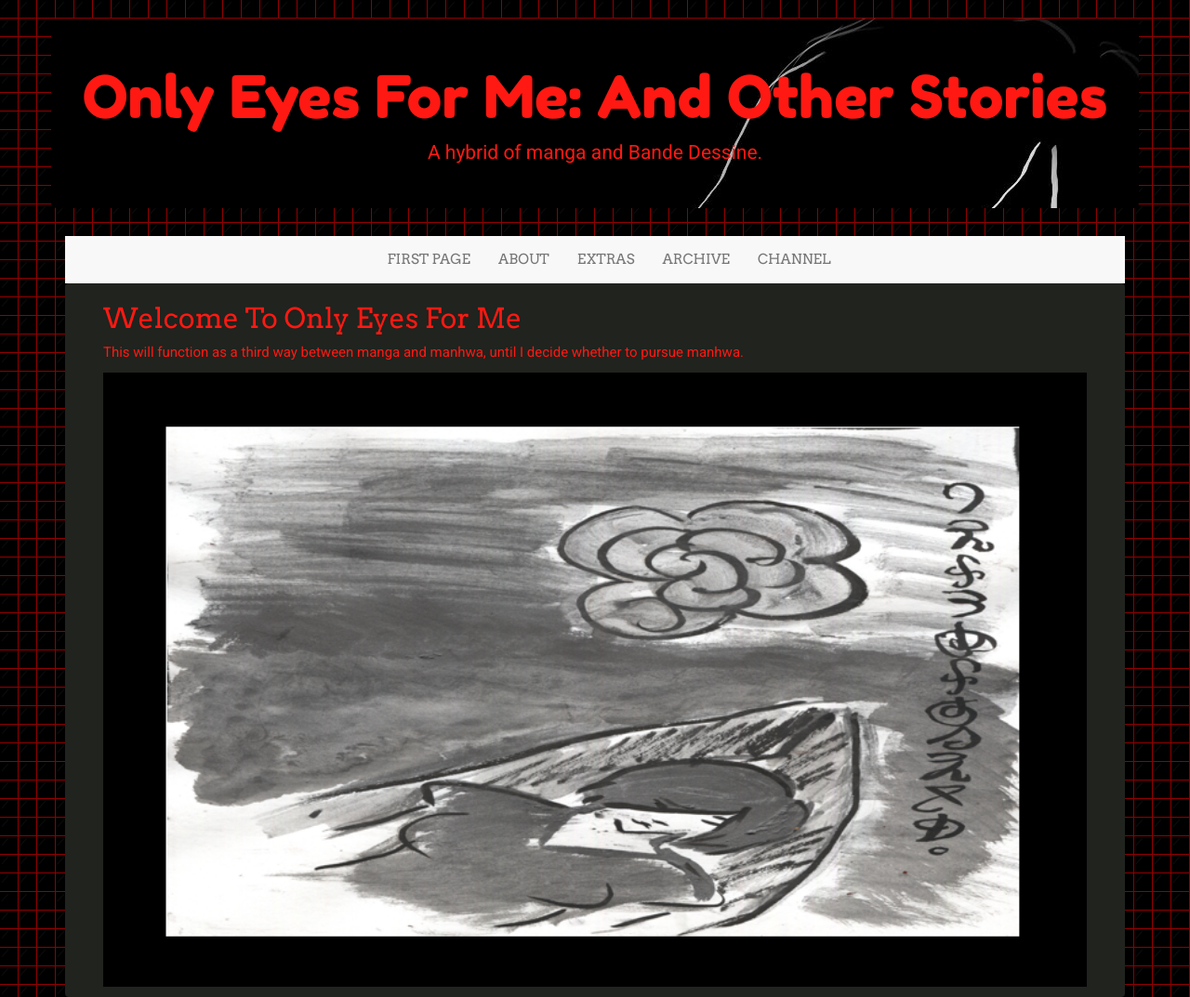
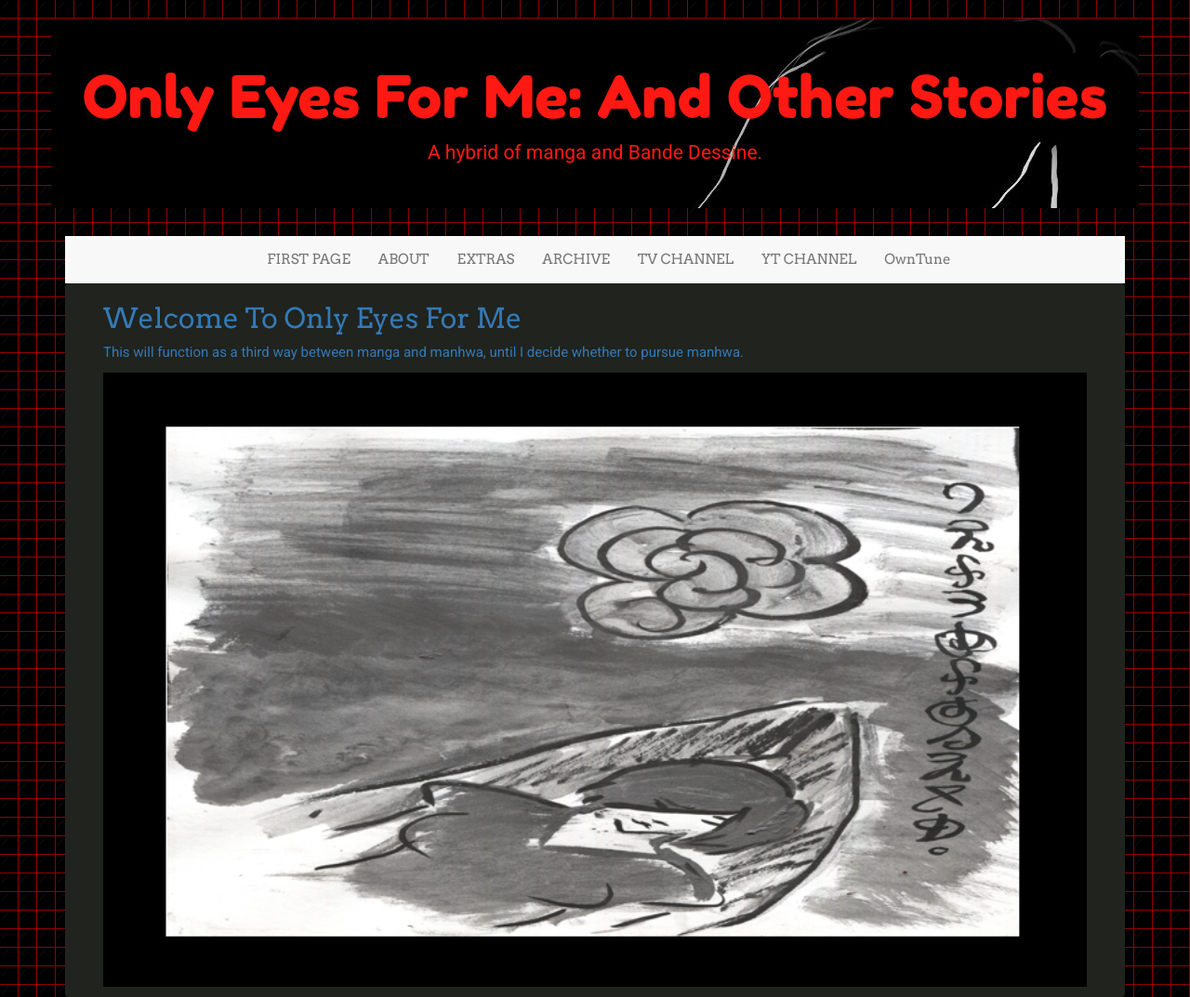
Before and after one commit to LWFlouisa/OnlyEyesForMe, a Jekyll site: the page built from index.md, in a window 1280 px wide. Shown: the whole page at 93% size. Built offline with Jekyll 4.4.1, drawn with Linux system fonts in a browser that asks for light colours; nearby versions of some CDN libraries.

Commit message:
Update navigation.html

```diff
--- a/_includes/navigation.html
+++ b/_includes/navigation.html
@@ -16,7 +16,9 @@
                 <li><a href={{ site.url }}/about>ABOUT</a></li>
                 <li><a href={{ site.url }}/extras>EXTRAS</a></li>
                 <li><a href={{ site.url }}/archive>ARCHIVE</a></li>
-                <li><a href="https://www.youtube.com/channel/UCX0R1ydvP1I0D5MRv4yxydA">CHANNEL</a></li>
+                <li><a href="https://lwflouisa.github.io/UploadedFairyTV/">TV CHANNEL</a></li>
+                <li><a href="https://www.youtube.com/channel/UCX0R1ydvP1I0D5MRv4yxydA">YT CHANNEL</a></li>
+                <li><a href="https://lwflouisa.github.io/OwnTune/">OwnTune</li>
             </ul>
         </div>
     </div>
```
